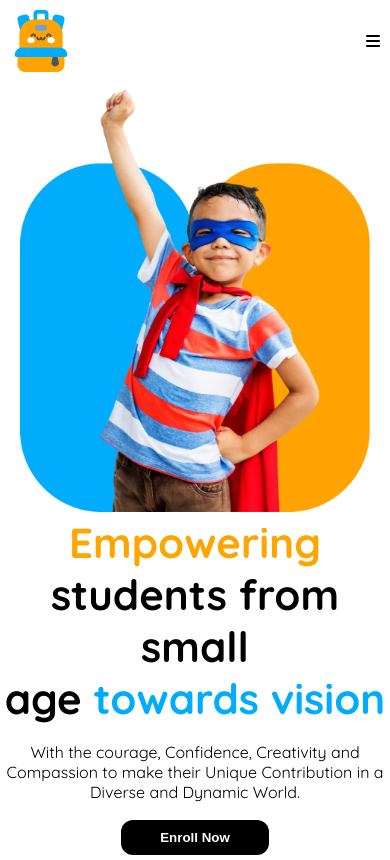
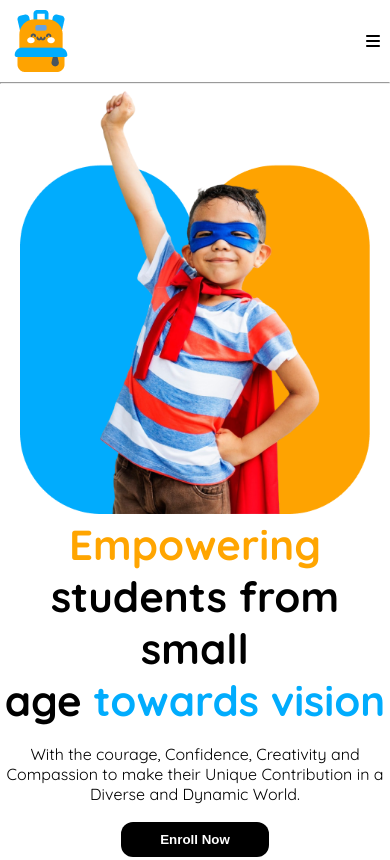
Before and after one commit to HasanUtshob/Assignment-02-Kid-s-School, a plain HTML site: page index.html in a window 390 px wide. Shown: the top 860 px of the page. Drawn offline with Linux system fonts and the light colour scheme.

Commit message:
edit hr tag

```diff
--- a/index.html
+++ b/index.html
@@ -25,6 +25,7 @@
                 <button class="btn-primary">Contact</button>
                 <span class="hide"><i class="fa-solid fa-bars"></i></span>
             </nav>
+            <hr class="horizontal-line">
             <section class="hero-section">
                 <div class="hero-content">
                     <h1 class="hero-title"><span id="Empowering">Empowering</span> <br>
--- a/responsive/responsive.css
+++ b/responsive/responsive.css
@@ -9,6 +9,9 @@
         }
         .hide{
             display: inline;
+        }
+        .horizontal-line{
+            display: block;
         }
         .hero-section{
             flex-direction: column-reverse;
--- a/styles/style.css
+++ b/styles/style.css
@@ -75,7 +75,7 @@
     border: 1px solid orange;
     color:orange;
 }
-.hide{
+.hide,  .horizontal-line{
     display: none;
 }
 /* hero section style */
```
